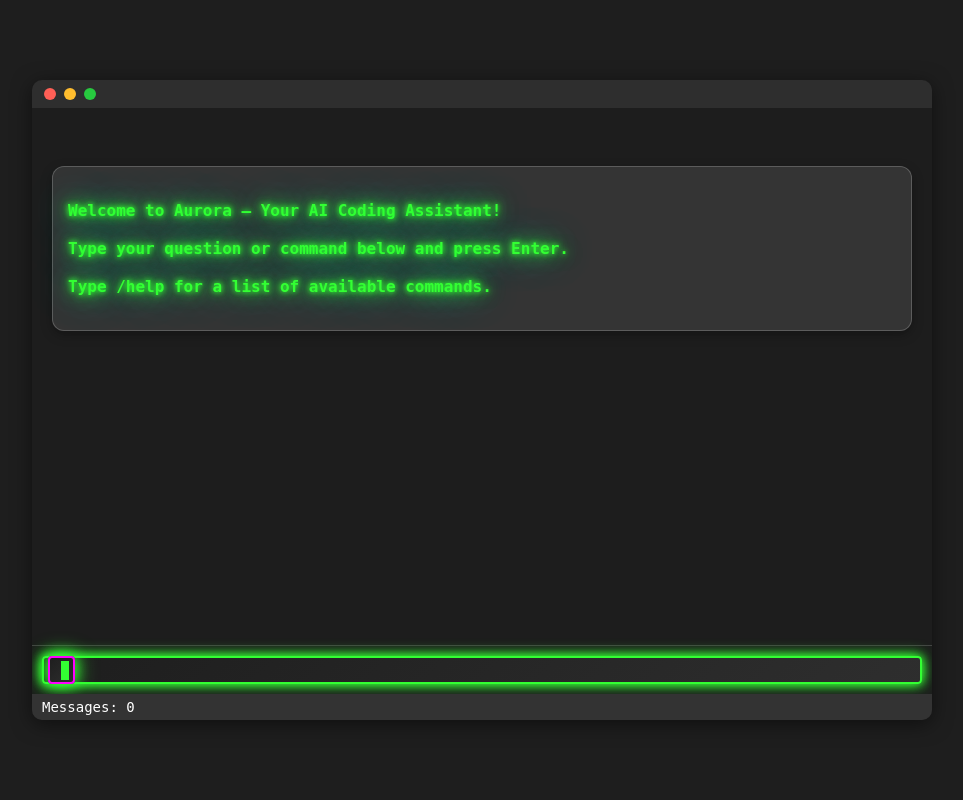
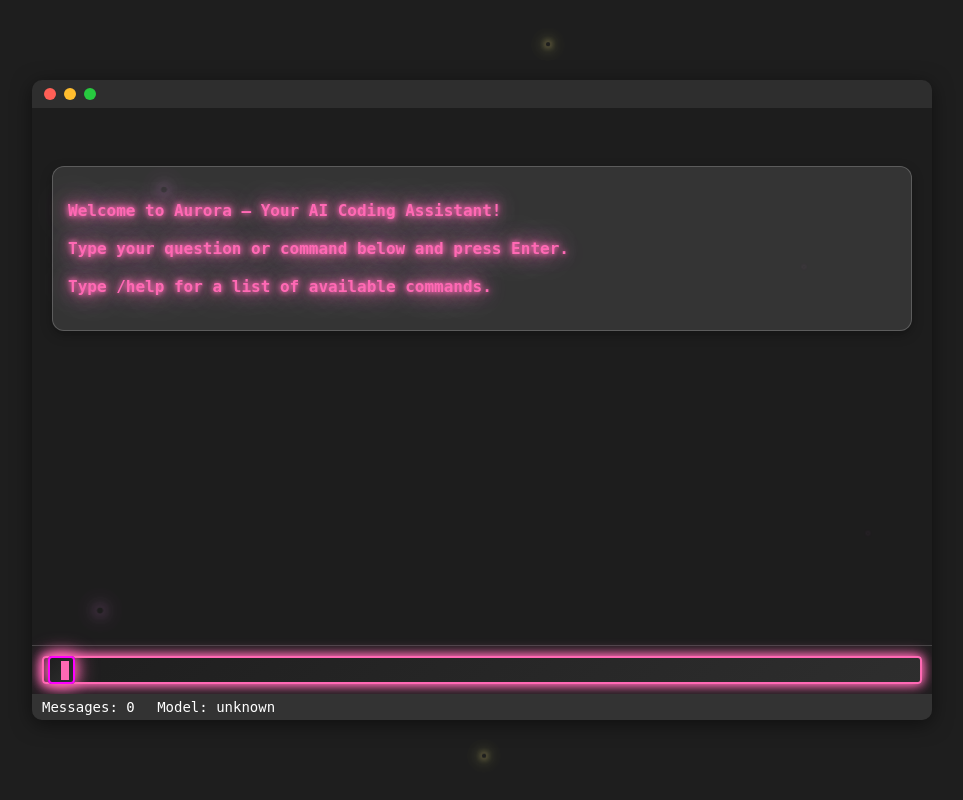
Before and after one commit to joaompinto/aurora, a Flask app: page / in a window 1280 px wide. Shown: the whole page, without its empty margins (158-1121 px from the left). Run offline with Flask 3, Linux system fonts and the light colour scheme; some libraries are stand-ins or nearby versions.

Commit message:
Enhance CLI, config, and web UI:

```diff
--- a/aurora/agent/tools/bash_exec.py
+++ b/aurora/agent/tools/bash_exec.py
@@ -22,7 +22,7 @@ def bash_exec(command: str, on_progress: Optional[Callable[[dict], None]] = None
     def run_command():
         try:
             process = subprocess.Popen(
-                command, shell=True, stdout=subprocess.PIPE, stderr=subprocess.PIPE, text=True
+                command, shell=True, stdout=subprocess.PIPE, stderr=subprocess.PIPE, text=True, encoding='utf-8', errors='replace'
             )
             stdout_lines = []
             stderr_lines = []
--- a/aurora/cli/arg_parser.py
+++ b/aurora/cli/arg_parser.py
@@ -6,6 +6,7 @@ def create_parser():
     parser.add_argument("prompt", type=str, nargs="?", help="Prompt to send to the model")
     parser.add_argument("-s", "--system-prompt", type=str, default=None, help="Optional system prompt")
     parser.add_argument("-r", "--role", type=str, default=None, help="Role description for the system prompt")
+    parser.add_argument("-t", "--temperature", type=float, default=None, help="Sampling temperature (e.g., 0.0 - 2.0)")
     parser.add_argument("--verbose-http", action="store_true", help="Enable verbose HTTP logging")
     parser.add_argument("--verbose-http-raw", action="store_true", help="Enable raw HTTP wire-level logging")
     parser.add_argument("--verbose-response", action="store_true", help="Pretty print the full response object")
@@ -16,6 +17,7 @@ def create_parser():
     parser.add_argument("--show-config", action="store_true", help="Show effective configuration and exit")
     parser.add_argument("--set-api-key", type=str, default=None, help="Set and save the API key locally")
     parser.add_argument("--version", action="store_true", help="Show program's version number and exit")
+    parser.add_argument("--help-config", action="store_true", help="Show all configuration options and exit")
     parser.add_argument("--continue-session", action="store_true", help="Continue from the last saved conversation")
     parser.add_argument("--web", action="store_true", help="Launch the Aurora web server instead of CLI")
     return parser
--- a/aurora/cli/runner.py
+++ b/aurora/cli/runner.py
@@ -48,7 +48,9 @@ def run_cli(args):
 
     api_key = get_api_key()
 
-    agent = Agent(api_key=api_key, system_prompt=system_prompt, verbose_tools=args.verbose_tools)
+    model = effective_config.get('model')
+    base_url = effective_config.get('base_url', 'https://openrouter.ai/api/v1')
+    agent = Agent(api_key=api_key, model=model if model else 'openrouter/quasar-alpha', system_prompt=system_prompt, verbose_tools=args.verbose_tools, base_url=base_url)
 
     if not args.prompt:
         console = Console()
--- a/aurora/web/app.py
+++ b/aurora/web/app.py
@@ -38,6 +38,11 @@ agent = Agent(
     api_key=get_api_key(),
     tool_handler=queued_handler
 )
+
+@app.route('/get_model_name')
+def get_model_name():
+    return jsonify({"model": agent.model})
+
 
 @app.route('/favicon.ico')
 def favicon():
--- a/aurora/web/static/js/main.js
+++ b/aurora/web/static/js/main.js
@@ -27,6 +27,11 @@ function updateMessageCount(count) {
         if(Array.isArray(data.conversation)) {
           messageCount = data.conversation.filter(msg => msg.role === 'user' || msg.role === 'assistant').length;
           updateMessageCount(messageCount);
+
+      // Trigger fireworks after message submission
+      if (typeof window.launchFireworks === 'function') {
+        window.launchFireworks();
+      }
         }
       } catch(err) {
         document.getElementById('json-modal-content').textContent = 'Error loading conversation: ' + err;
@@ -40,6 +45,13 @@ function updateMessageCount(count) {
 }
 
 let messageCount = 0;
+
+function updateModelName(name) {
+  const modelBar = document.getElementById('model-name-bar');
+  if(modelBar) {
+    modelBar.textContent = `Model: ${name}`;
+  }
+}
 
 
 document.addEventListener("DOMContentLoaded", async function() {
@@ -81,6 +93,11 @@ document.addEventListener("DOMContentLoaded", async function() {
               }
             });
             updateMessageCount(messageCount);
+
+      // Trigger fireworks after message submission
+      if (typeof window.launchFireworks === 'function') {
+        window.launchFireworks();
+      }
           } else {
             terminalApi.appendOutput('No previous conversation found.');
           }
@@ -116,5 +133,10 @@ document.addEventListener("DOMContentLoaded", async function() {
     // Increment message count for user + assistant
     messageCount += 2;
     updateMessageCount(messageCount);
+
+      // Trigger fireworks after message submission
+      if (typeof window.launchFireworks === 'function') {
+        window.launchFireworks();
+      }
   });
 });
--- a/aurora/web/static/style.css
+++ b/aurora/web/static/style.css
@@ -1,11 +1,11 @@
 /* Welcome box */
 .welcome-box {
-  color: #33FF33;
+  color: #ff69b4;
   text-shadow:
-    0 0 5px #33FF33,
-    0 0 10px #33FF33,
-    0 0 20px #33FF33,
-    0 0 40px #00FFFF;
+    0 0 5px #ff69b4,
+    0 0 10px #ff69b4,
+    0 0 20px #ff69b4,
+    0 0 40px #ffb6c1;
   background: rgba(255, 255, 255, 0.1);
   padding: 15px;
   border-radius: 12px;
@@ -62,14 +62,14 @@ body {
   flex: 1;
   overflow-y: auto;
   padding: 20px;
-  color: #33FF33;
+  color: #ff69b4;
   font-family: monospace;
   white-space: pre-wrap;
 }
 
 .terminal .user-input {
   display: inline-block;
-  color: #33FF33;
+  color: #ff69b4;
   background-color: rgba(255, 255, 255, 0.1);
   padding: 2px 4px;
   border-radius: 4px;
@@ -84,17 +84,17 @@ body {
 #input-text {
   color: white;
   border: 2px solid magenta;
-  box-shadow: 0 0 10px #33FF33, 0 0 15px #33FF33;
-  animation: pulseGreenGlow 2s infinite ease-in-out;
+  box-shadow: 0 0 10px #ff69b4, 0 0 15px #ff69b4;
+  animation: pulsePinkGlow 2s infinite ease-in-out;
   padding: 2px 4px;
   border-radius: 4px;
   background: linear-gradient(135deg, rgba(30,30,30,0.8), rgba(50,50,50,0.8));
 }
 
 #input-line {
-  color: #33FF33;
-  border: 2px solid #33FF33;
-  box-shadow: 0 0 10px #33FF33, 0 0 15px #33FF33;
+  color: #ff69b4;
+  border: 2px solid #ff69b4;
+  box-shadow: 0 0 10px #ff69b4, 0 0 15px #ff69b4;
   padding: 2px 4px;
   border-radius: 4px;
   background: linear-gradient(135deg, rgba(30,30,30,0.8), rgba(50,50,50,0.8));
@@ -104,11 +104,11 @@ body {
 #terminal-input {
   background: transparent;
   border: none;
-  color: #33FF33;
+  color: #ff69b4;
   font-family: monospace;
   font-size: 1em;
   outline: none;
-  caret-color: #33FF33;
+  caret-color: #ff69b4;
   width: 90%;
 }
 #terminal-input:focus {
@@ -121,7 +121,7 @@ body {
   width: 8px;
   height: 1.2em;
   margin-left: 2px;
-  background-color: #33FF33;
+  background-color: #ff69b4;
   animation: blink 1s step-start infinite;
 }
 
@@ -146,7 +146,7 @@ body {
   box-shadow: 0 4px 20px rgba(0,0,0,0.5);
 }
 
-#message-count-bar {
+#terminal-status-bar {
   background: #333;
   color: #fff;
   padding: 5px 10px;
@@ -154,12 +154,12 @@ body {
   font-size: 14px;
 }
 
-@keyframes pulseGreenGlow {
+@keyframes pulsePinkGlow {
   0%, 100% {
-    box-shadow: 0 0 10px #33FF33, 0 0 15px #33FF33;
+    box-shadow: 0 0 10px #ff69b4, 0 0 15px #ff69b4;
   }
   50% {
-    box-shadow: 0 0 15px #33FF33, 0 0 25px #33FF33;
+    box-shadow: 0 0 15px #ff69b4, 0 0 25px #ff69b4;
   }
 }
 
@@ -221,6 +221,168 @@ body {
   border-bottom-right-radius: 8px;
 }
 
+/* Fireworks container */
+.fireworks {
+  position: fixed;
+  top: 0;
+  left: 0;
+  width: 100%;
+  height: 100%;
+  pointer-events: none;
+  overflow: hidden;
+  z-index: 0;
+}
+
+.firework {
+  position: absolute;
+  bottom: 0;
+  left: 50%;
+  width: 4px;
+  height: 4px;
+  background: transparent;
+  border-radius: 50%;
+  box-shadow:
+    0 0 5px #ffff66,
+    0 0 10px #ffff66,
+    0 0 15px #ffff66,
+    0 0 20px #ffff66;
+  animation: explode 1.5s infinite ease-out;
+}
+
+.firework:nth-child(1) {
+  left: 20%;
+  animation-delay: 0s;
+}
+.firework:nth-child(2) {
+  left: 50%;
+  animation-delay: 0.5s;
+}
+.firework:nth-child(3) {
+  left: 80%;
+  animation-delay: 1s;
+}
+
+@keyframes explode {
+  0% {
+    transform: translateY(0) scale(1);
+    opacity: 1;
+    box-shadow:
+      0 0 5px #ffff66,
+      0 0 10px #ffff66,
+      0 0 15px #ffff66,
+      0 0 20px #ffff66;
+  }
+  50% {
+    transform: translateY(-200px) scale(1.5);
+    opacity: 1;
+    box-shadow:
+      0 0 10px #ff99ff,
+      0 0 20px #ff99ff,
+      0 0 30px #ff99ff,
+      0 0 40px #ff99ff;
+  }
+  100% {
+    transform: translateY(-300px) scale(0);
+    opacity: 0;
+    box-shadow: none;
+  }
+}
+
+/* Fireworks shooting down from top */
+.firework-top {
+  position: absolute;
+  top: 0;
+  left: 50%;
+  width: 4px;
+  height: 4px;
+  background: transparent;
+  border-radius: 50%;
+  box-shadow:
+    0 0 5px #ffff66,
+    0 0 10px #ffff66,
+    0 0 15px #ffff66,
+    0 0 20px #ffff66;
+  animation: explode-down 1.5s infinite ease-out;
+}
+
+.firework-top:nth-child(4) {
+  left: 25%;
+  animation-delay: 0s;
+}
+.firework-top:nth-child(5) {
+  left: 55%;
+  animation-delay: 0.5s;
+}
+.firework-top:nth-child(6) {
+  left: 75%;
+  animation-delay: 1s;
+}
+
+@keyframes explode-down {
+  0% {
+    transform: translateY(0) scale(1);
+    opacity: 1;
+    box-shadow:
+      0 0 5px #ffff66,
+      0 0 10px #ffff66,
+      0 0 15px #ffff66,
+      0 0 20px #ffff66;
+  }
+  50% {
+    transform: translateY(200px) scale(1.5);
+    opacity: 1;
+    box-shadow:
+      0 0 10px #ff99ff,
+      0 0 20px #ff99ff,
+      0 0 30px #ff99ff,
+      0 0 40px #ff99ff;
+  }
+  100% {
+    transform: translateY(300px) scale(0);
+    opacity: 0;
+    box-shadow: none;
+  }
+}
+
+.spark {
+  position: absolute;
+  top: 0;
+  width: 2px;
+  height: 10px;
+  background: #ffffcc;
+  opacity: 0.8;
+  border-radius: 1px;
+  box-shadow:
+    0 0 5px #ffffcc,
+    0 0 10px #ffffcc,
+    0 0 15px #ffffcc;
+  animation: fall 1.5s infinite linear;
+}
+
+.spark:nth-child(4) {
+  left: 25%;
+  animation-delay: 0s;
+}
+.spark:nth-child(5) {
+  left: 55%;
+  animation-delay: 0.5s;
+}
+.spark:nth-child(6) {
+  left: 75%;
+  animation-delay: 1s;
+}
+
+@keyframes fall {
+  0% {
+    transform: translateY(0);
+    opacity: 1;
+  }
+  100% {
+    transform: translateY(100vh);
+    opacity: 0;
+  }
+}
+
 /* Line number styling */
 .line {
   display: block;
--- a/aurora/web/templates/index.html
+++ b/aurora/web/templates/index.html
@@ -34,7 +34,10 @@ Type <code>/help</code> for a list of available commands.<br>
   <div class="input-footer">
     <span id="input-line"><span id="input-text"></span></span>
   </div>
-  <div id="message-count-bar">Messages: 0</div>
+  <div id="terminal-status-bar">
+  <span id="message-count-bar">Messages: 0</span>
+  <span id="model-name-bar" style="margin-left: 1em;">Model: unknown</span>
+</div>
 
   <div id="json-modal" style="display:none;">
     <div class="modal-content">
@@ -46,5 +49,14 @@ Type <code>/help</code> for a list of available commands.<br>
     </div>
   </div>
 </div>
+</div>
+<div class="fireworks">
+  <div class="firework"></div>
+  <div class="firework"></div>
+  <div class="firework"></div>
+  <div class="firework-top"></div>
+  <div class="firework-top"></div>
+  <div class="firework-top"></div>
+</div>
 </body>
 </html>
```
Also changed, not shown: aurora/agent/agent.py (+29 -5 lines), aurora/agent/config.py (+9 -0 lines), aurora/cli/config_commands.py (+42 -6 lines), aurora/cli/main.py (+16 -0 lines), aurora/web/static/js/fireworks.js (added, +73 -0 lines), docs/structure.md (+2 -0 lines), README.md.
